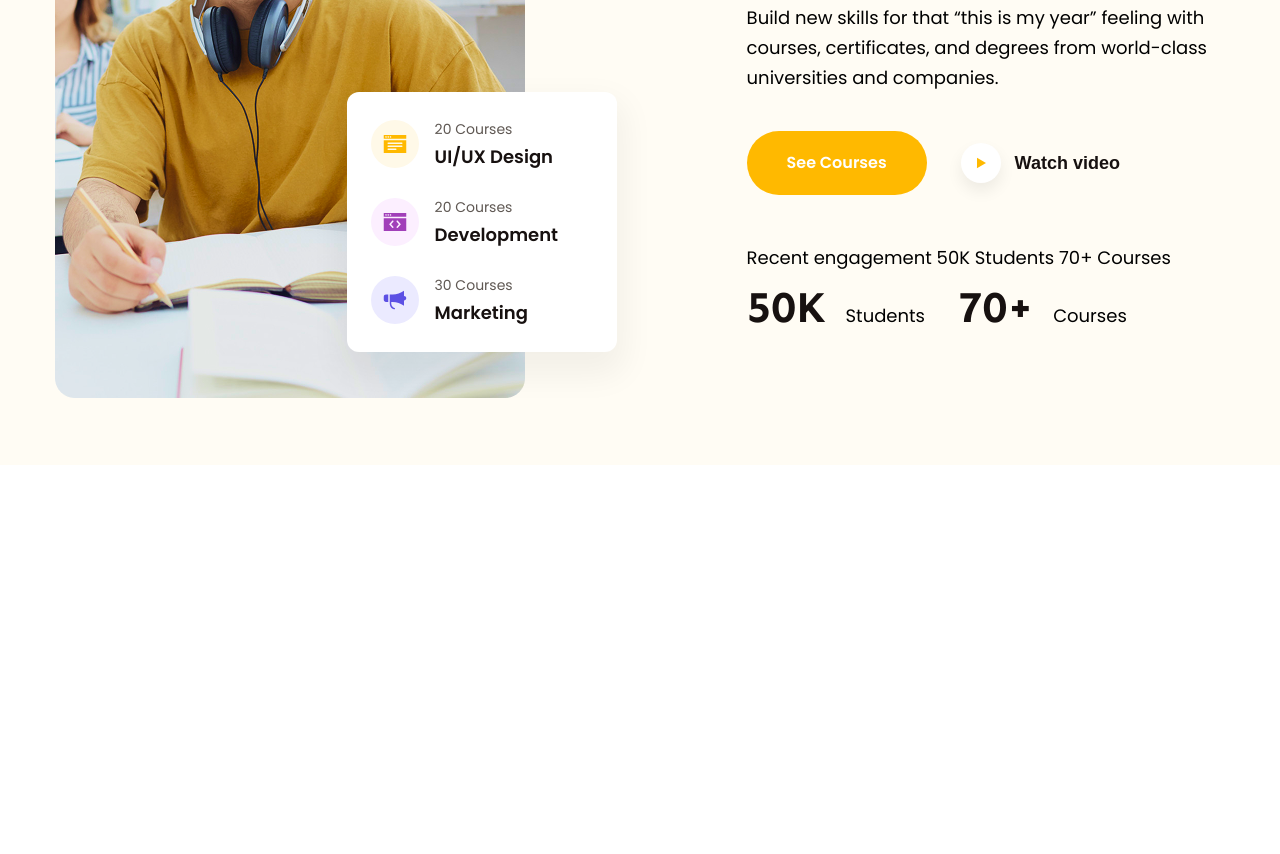
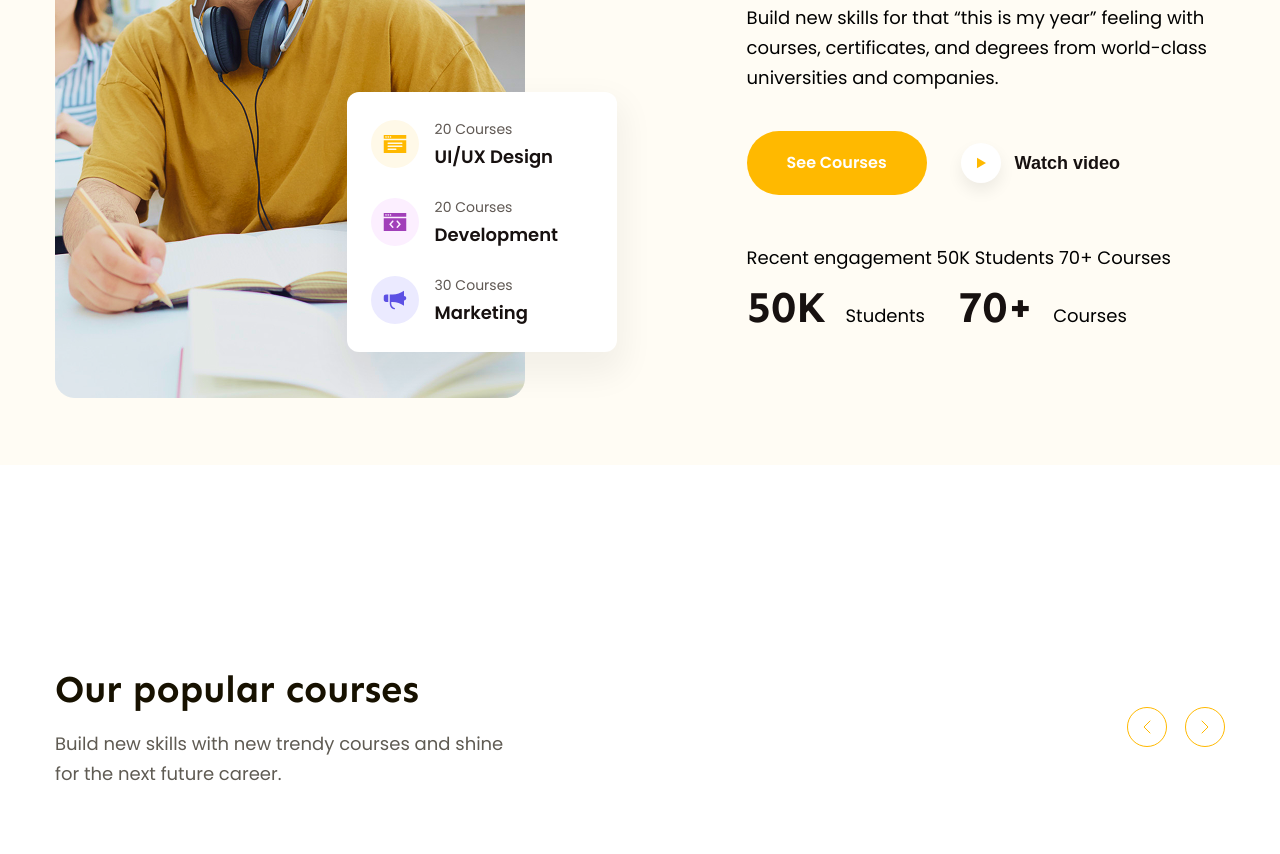
Before and after one commit to Anhtuandv/figma_project01, a plain HTML site: page index.html in a window 1280 px wide. Shown: the part 437-1291 px from the top of the page. Before the commit the page ends 902 px from the top, so only its background shows below. Drawn offline with Linux system fonts and the light colour scheme.

Commit message:
p5 popular Project01 part1

```diff
--- a/assets/css/style.css
+++ b/assets/css/style.css
@@ -21,7 +21,13 @@ a {
   margin-left: auto;
   margin-right: auto;
 }
-
+ .heading-lv2{
+  color: #171100;
+  font-family: var(--font-heading);
+  font-size: 3.8rem;
+  font-weight: 700;
+  line-height: 1.27;
+ }
 /* =======================HEADER====================== */
 .header {
   background: #fffcf4;
@@ -225,3 +231,45 @@ a {
 .hero .stats strong:nth-child(2){
   margin-left: 28px;
 }
+
+/* ======= POPULAR ============ */
+.popular{
+  padding: 65px 0;
+  margin-top: 135px;
+}
+
+.popular-top{
+  display: flex;
+  justify-content: space-between;
+  align-items: center;
+}
+
+.popular-top .desc{
+  margin-top: 16px;
+  width: 458px;
+  color: #5f5b53;
+  font-size: 1.8rem;
+  line-height: 1.67;
+}
+
+.popular .control-btn{
+  display: flex;
+  justify-content: center;
+  align-items: center;
+  background: transparent;
+  width: 40px;
+  height: 40px;
+  border-radius: 50%;
+  border: 1px solid var(--primary-color);
+  color: var(--primary-color);
+}
+
+.popular .control{
+  display: flex;
+  gap: 18px;
+}
+
+.popular .control-btn:hover{
+  background: var(--primary-color);
+  color: white;
+}
--- a/index.html
+++ b/index.html
@@ -108,7 +108,9 @@
               </button>
             </div>
 
-            <p class="desc desc-recent">Recent engagement 50K Students 70+ Courses</p>
+            <p class="desc desc-recent">
+              Recent engagement 50K Students 70+ Courses
+            </p>
             <p class="desc stats">
               <strong>50K</strong> Students <strong>70+</strong> Courses
             </p>
@@ -116,5 +118,57 @@
         </div>
       </div>
     </div>
+
+    <!--  popular -->
+    <div class="popular">
+      <div class="main-content">
+        <div class="popular-top">
+          <!--  left -->
+          <div class="info">
+            <h2 class="heading-lv2">Our popular courses</h2>
+            <p class="desc">
+              Build new skills with new trendy courses and shine for the next
+              future career.
+            </p>
+          </div>
+
+          <!-- right -->
+          <div class="control">
+            <button class="control-btn">
+              <svg
+                width="8"
+                height="14"
+                viewBox="0 0 8 14"
+                fill="none"
+                xmlns="http://www.w3.org/2000/svg"
+              >
+                <path
+                  d="M7 1L1 7L7 13"
+                  stroke="currentColor"
+                  stroke-linecap="round"
+                  stroke-linejoin="round"
+                />
+              </svg>
+            </button>
+            <button class="control-btn">
+              <svg
+                width="8"
+                height="14"
+                viewBox="0 0 8 14"
+                fill="none"
+                xmlns="http://www.w3.org/2000/svg"
+              >
+                <path
+                  d="M1 1L7 7L1 13"
+                  stroke="currentColor"
+                  stroke-linecap="round"
+                  stroke-linejoin="round"
+                />
+              </svg>
+            </button>
+          </div>
+        </div>
+      </div>
+    </div>
   </body>
 </html>
```
Also changed, not shown: assets/icon-in-popular/active.svg (added), assets/icon-in-popular/inactive.svg (added).
